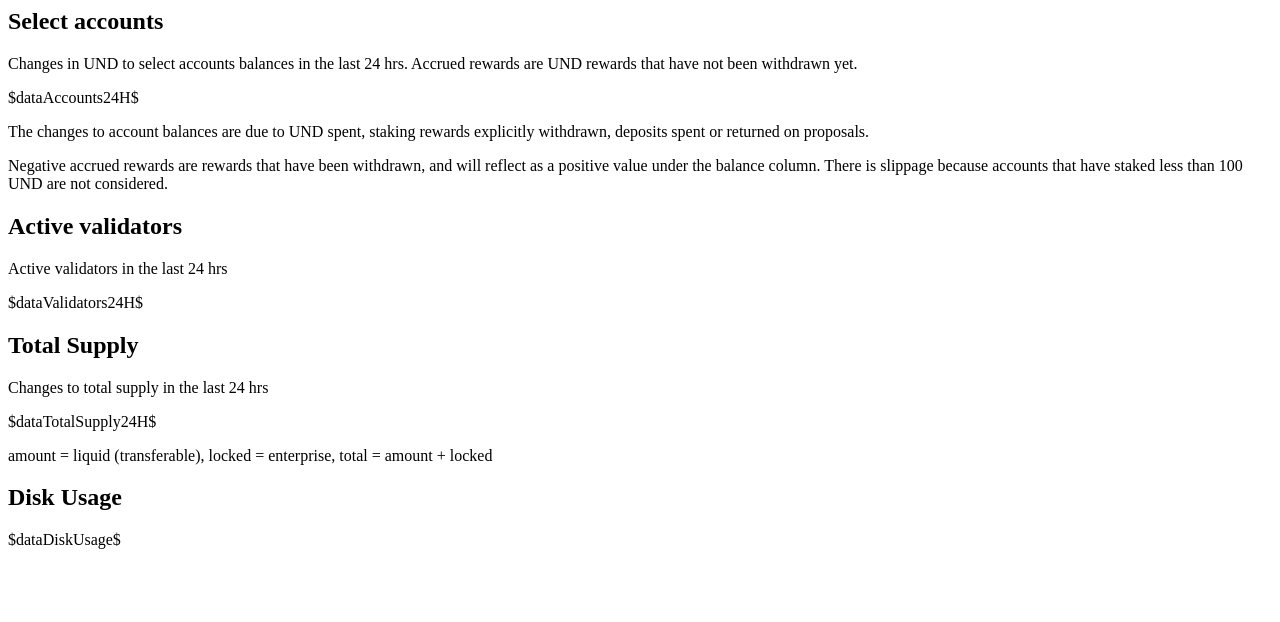
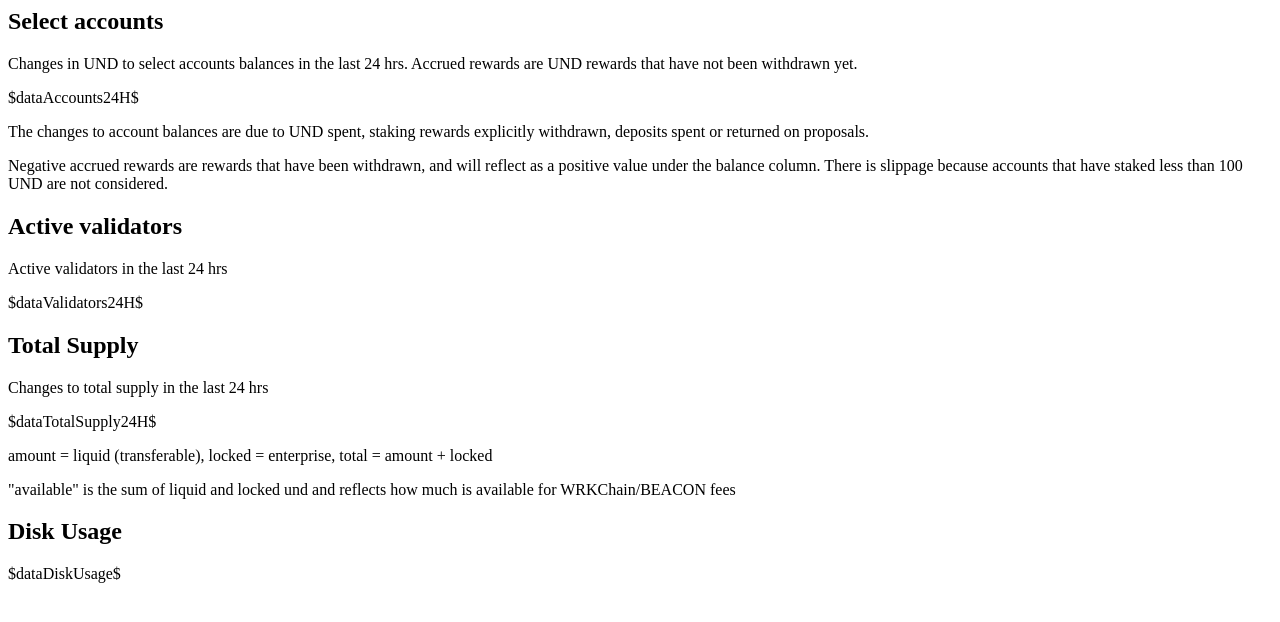
Before and after one commit to unification-com/stats, a plain HTML site: page index.html in a window 1280 px wide. Drawn offline with Linux system fonts and the light colour scheme.

Commit message:
add a note about available

```diff
--- a/index.html
+++ b/index.html
@@ -24,6 +24,7 @@
     <p>Changes to total supply in the last 24 hrs</p>
     $dataTotalSupply24H$
     <p>amount = liquid (transferable), locked = enterprise, total = amount + locked</p>
+    <p>"available" is the sum of liquid and locked und and reflects how much is available for WRKChain/BEACON fees</p>
 </div>
 
 <div>
```
